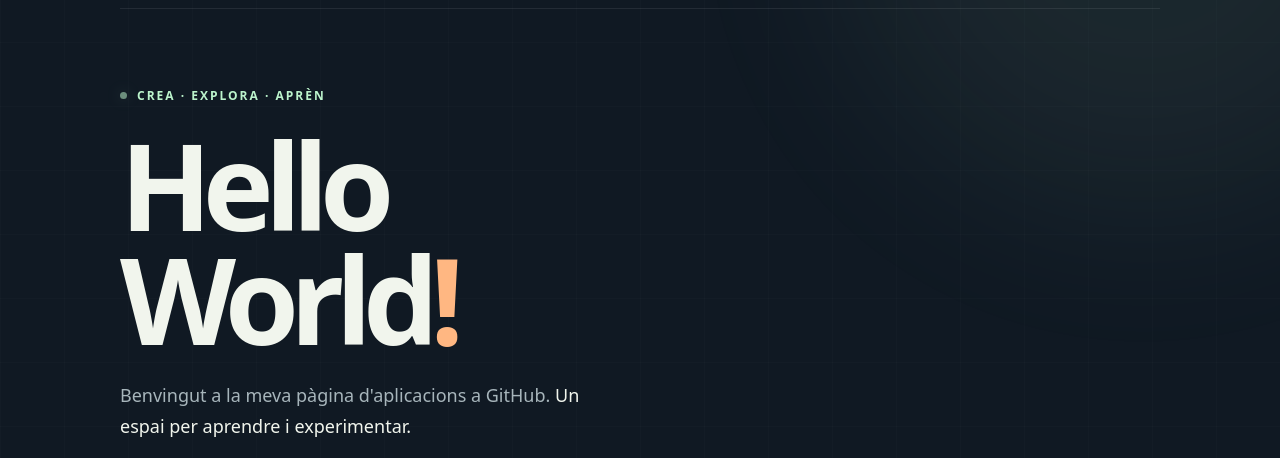
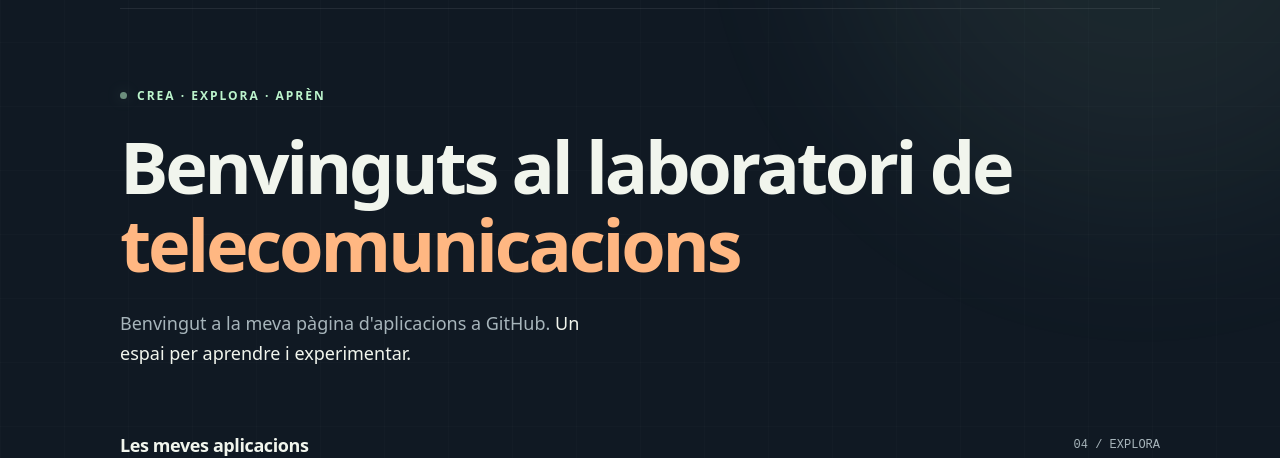
Before and after one commit to ddelapaz1/ddelapaz1.github.io, a plain HTML site: page index.html in a window 1280 px wide. Shown: the part 86-544 px from the top of the page. Drawn offline with Linux system fonts and the light colour scheme.

Commit message:
Replace Hello World with telecom laboratory welcome heading

```diff
--- a/index.html
+++ b/index.html
@@ -129,9 +129,9 @@
 
     h1 {
       margin: 24px 0;
-      font-size: clamp(64px, 10vw, 120px);
-      line-height: .95;
-      letter-spacing: -.075em;
+      font-size: clamp(28px, 6vw, 72px);
+      line-height: 1.08;
+      letter-spacing: -.045em;
       font-weight: 800;
     }
 
@@ -489,7 +489,7 @@
           Crea · Explora · Aprèn
         </div>
 
-        <h1>Hello<br>World<span>!</span></h1>
+        <h1>Benvinguts al laboratori de <span>telecomunicacions</span></h1>
 
         <p class="intro">
           Benvingut a la meva pàgina d'aplicacions a GitHub.
```
